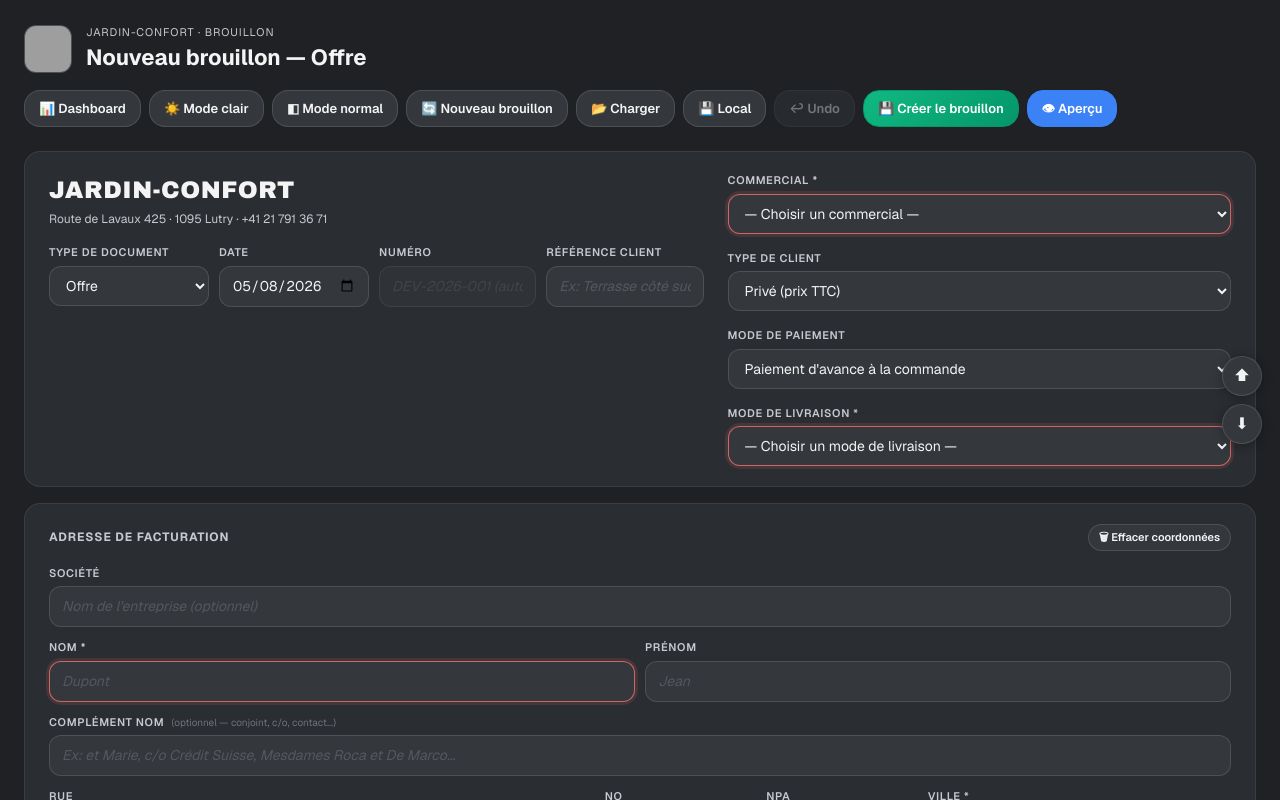
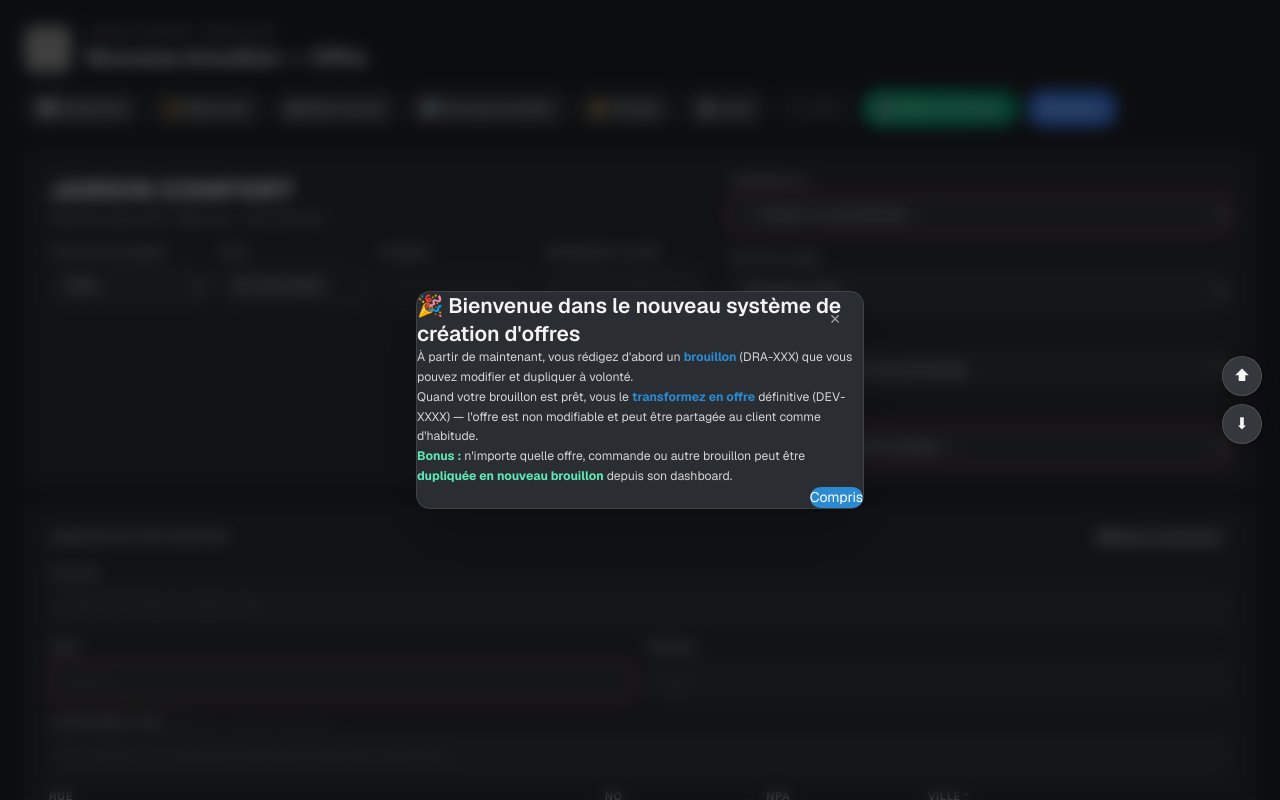
Before and after one commit to thierrystricker-crypto/jardin-confort-formulaire, a Next.js app: page /drafts/nouveau in a window 1280 px wide. Shown: the top 800 px of the page. Built offline with nearby package versions, Linux system fonts and the light colour scheme; grey boxes are pictures that could not be loaded.

Commit message:
feat(drafts): popup d'onboarding sur /drafts/nouveau jusqu'au 2026-05-21

```diff
--- a/app/drafts/nouveau/page.tsx
+++ b/app/drafts/nouveau/page.tsx
@@ -8,7 +8,13 @@
 // l'URL vers /drafts/[slug]/editer via router.replace() — sans remount.
 
 import DraftFormulaire from "../_components/DraftFormulaire";
+import OnboardingDraftPopup from "@/components/OnboardingDraftPopup";
 
 export default function DraftNouveauPage() {
-  return <DraftFormulaire />;
+  return (
+    <>
+      <OnboardingDraftPopup />
+      <DraftFormulaire />
+    </>
+  );
 }
--- /dev/null
+++ b/components/OnboardingDraftPopup.tsx
@@ -0,0 +1,102 @@
+"use client";
+// components/OnboardingDraftPopup.tsx
+// Popup d'onboarding affiché à chaque ouverture de /drafts/nouveau
+// pour expliquer à l'équipe le nouveau parcours brouillon → offre.
+//
+// Disparaît automatiquement après le 2026-05-21 (5 jours d'onboarding).
+// Pas de localStorage : volontairement simple, affiché à chaque visite
+// jusqu'à la date butoir.
+
+import React, { useEffect, useState } from "react";
+
+const SHOW_UNTIL = new Date("2026-05-22T00:00:00Z"); // exclusif : popup actif jusqu'au 21 mai inclus
+
+export default function OnboardingDraftPopup() {
+  const [open, setOpen] = useState(false);
+
+  // Vérification de la date à l'ouverture
+  useEffect(() => {
+    if (new Date() < SHOW_UNTIL) {
+      setOpen(true);
+    }
+  }, []);
+
+  // Fermeture par Escape
+  useEffect(() => {
+    if (!open) return;
+    function onKey(e: KeyboardEvent) {
+      if (e.key === "Escape") setOpen(false);
+    }
+    window.addEventListener("keydown", onKey);
+    return () => window.removeEventListener("keydown", onKey);
+  }, [open]);
+
+  if (!open) return null;
+
+  return (
+    <div
+      className="fixed inset-0 z-[100] flex items-center justify-center bg-black/60 backdrop-blur-sm p-4"
+      onClick={() => setOpen(false)}
+      role="dialog"
+      aria-modal="true"
+      aria-labelledby="onboarding-title"
+    >
+      <div
+        className="relative w-full max-w-lg rounded-2xl border border-white/10 bg-[#2a2d31] p-8 shadow-2xl"
+        onClick={(e) => e.stopPropagation()}
+      >
+        {/* Bouton fermer en haut-droite */}
+        <button
+          onClick={() => setOpen(false)}
+          className="absolute top-4 right-4 flex h-8 w-8 items-center justify-center rounded-full text-zinc-400 transition hover:bg-white/10 hover:text-zinc-100"
+          aria-label="Fermer"
+        >
+          ✕
+        </button>
+
+        {/* Titre */}
+        <h2
+          id="onboarding-title"
+          className="mb-4 text-2xl font-semibold text-zinc-100"
+        >
+          🎉 Bienvenue dans le nouveau système de création d'offres
+        </h2>
+
+        {/* Corps */}
+        <div className="space-y-4 text-sm leading-relaxed text-zinc-300">
+          <p>
+            À partir de maintenant, vous rédigez d'abord un{" "}
+            <strong className="text-[#2B8AD1]">brouillon</strong> (DRA-XXX)
+            que vous pouvez modifier et dupliquer à volonté.
+          </p>
+
+          <p>
+            Quand votre brouillon est prêt, vous le{" "}
+            <strong className="text-[#2B8AD1]">transformez en offre</strong>{" "}
+            définitive (DEV-XXXX) — l'offre est non modifiable et peut être
+            partagée au client comme d'habitude.
+          </p>
+
+          <p>
+            <strong className="text-emerald-300">Bonus :</strong> n'importe
+            quelle offre, commande ou autre brouillon peut être{" "}
+            <strong className="text-emerald-300">
+              dupliquée en nouveau brouillon
+            </strong>{" "}
+            depuis son dashboard.
+          </p>
+        </div>
+
+        {/* Bouton OK */}
+        <div className="mt-6 flex justify-end">
+          <button
+            onClick={() => setOpen(false)}
+            className="rounded-xl bg-[#2B8AD1] px-6 py-2.5 text-sm font-semibold text-white transition hover:bg-[#2478b8]"
+          >
+            Compris
+          </button>
+        </div>
+      </div>
+    </div>
+  );
+}
```
